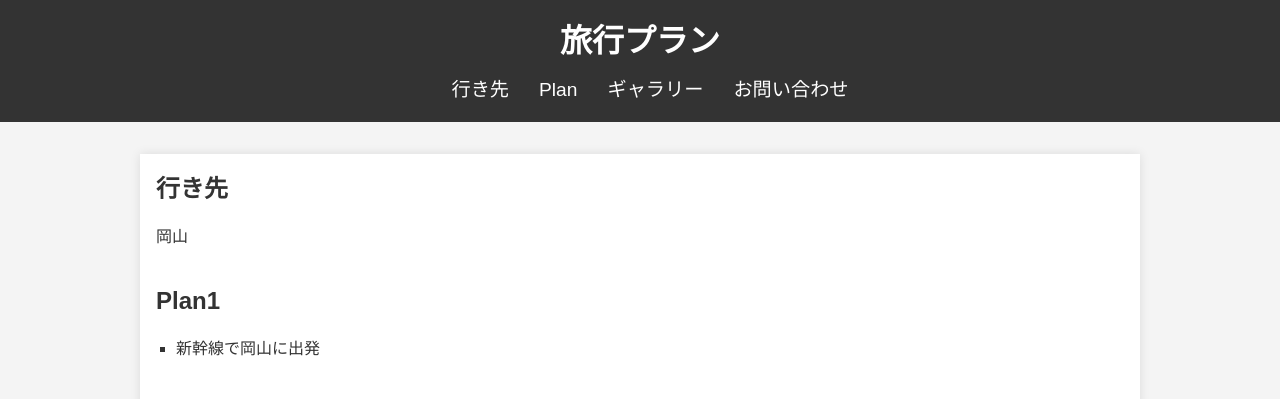
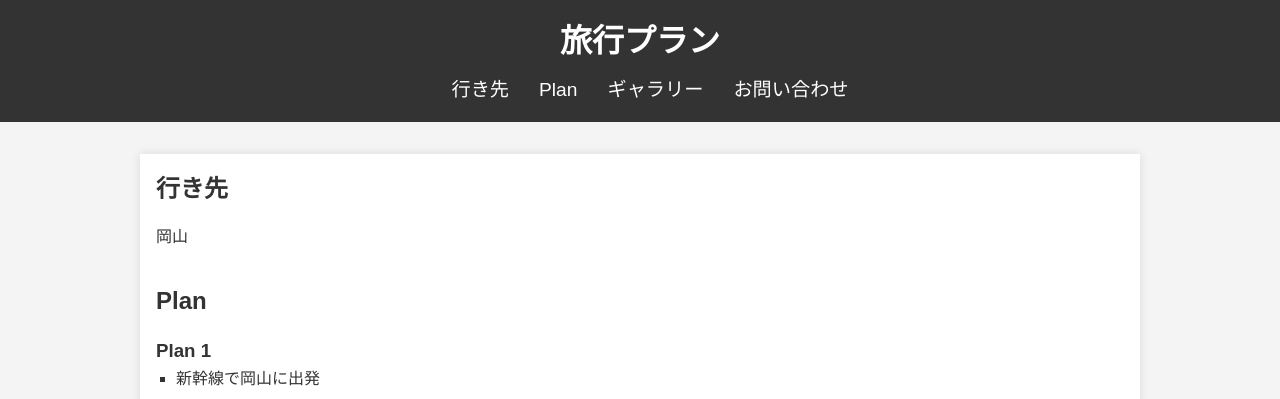
Before and after one commit to ogishun4869/travel, a plain HTML site: page index.html in a window 1280 px wide. Shown: the top 399 px of the page. Drawn offline with Linux system fonts and the light colour scheme.

Commit message:
Updated: 2024-09-28 22:57:00

```diff
--- a/index.html
+++ b/index.html
@@ -27,7 +27,8 @@
         </section>
 
         <section id="itinerary">
-            <h2>Plan1</h2>
+            <h2>Plan</h2>
+            <h3>Plan 1</h3>
             <ul>
                 <li>新幹線で岡山に出発</li>
             </ul>
```
